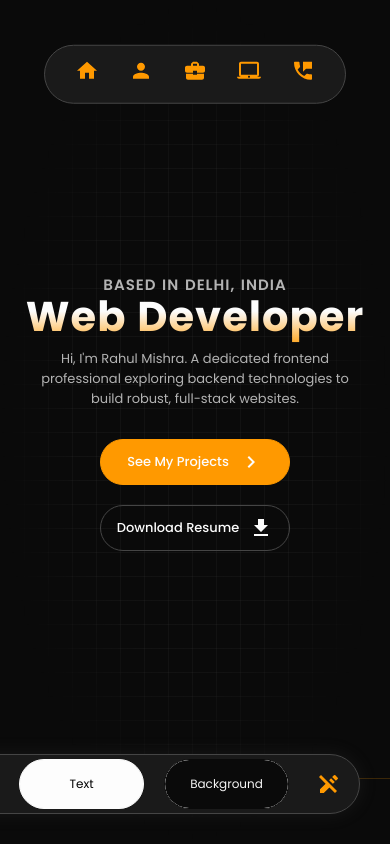
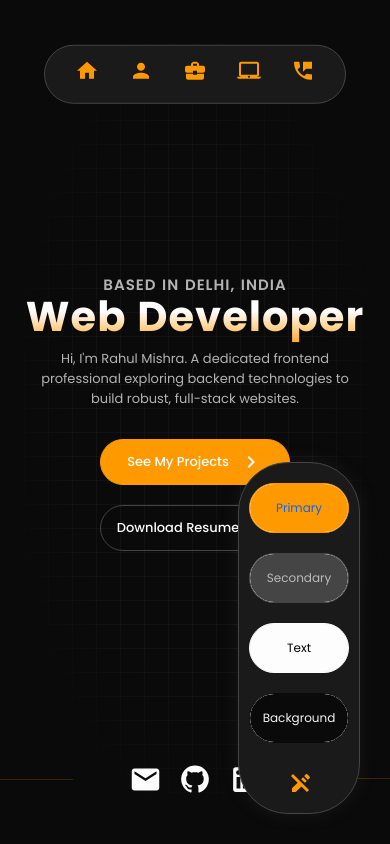
Before and after one commit to TheCyberAtom/PortFolio, a React (Vite) app: page / in a window 390 px wide. Both pictures are taken after a click on the element 329 px from the left and 784 px from the top of the page. Shown: the top 844 px of the page. Built offline with nearby package versions, Linux system fonts and the light colour scheme.

Commit message:
Added: Customise section responsive styles

```diff
--- a/src/customise/Customise.css
+++ b/src/customise/Customise.css
@@ -4,7 +4,7 @@
   position: relative;
 }
 
-.customise .customise-content {
+.customise-content {
   position: fixed;
   z-index: 9999;
   bottom: 30px;
@@ -20,7 +20,7 @@
   box-shadow: 0px 0px 20px 0px rgba(145, 145, 145, 0.1);
 }
 
-.customise .edit-button {
+.edit-button {
   display: grid;
   place-items: center;
   cursor: pointer;
@@ -28,6 +28,7 @@
   right: 0;
   width: 60px;
   height: 60px;
+  transition: all 0.5s;
 }
 
 .icon {
@@ -85,3 +86,46 @@ input[type="color"]::-webkit-color-swatch {
   border: none;
   border-radius: 50px;
 }
+
+input[type="color"]:focus {
+  border: 2px solid var(--primary-color);
+  box-shadow: 0 0 0 4px rgba(249, 183, 83, 0.3);
+}
+
+/* Responsive Design */
+@media (max-width: 769px) {
+  .customise-content {
+    height: auto;
+    width: auto;
+    min-width: 60px;
+    padding: 10px;
+    display: flex;
+    align-items: center;
+    justify-content: flex-end;
+    flex-direction: column;
+  }
+
+  .customise-options {
+    flex-direction: column;
+    margin: 0;
+    justify-content: flex-start;
+    align-items: flex-start;
+    margin-bottom: 50px;
+    z-index: 9999;
+  }
+
+  .color-option {
+    margin: 10px 0;
+  }
+
+  .edit-button {
+    bottom: 0;
+  }
+  .edit-button.open {
+    right: 28px;
+  }
+
+  input[type="color"] {
+    width: 100px;
+  }
+}
--- a/src/customise/Customise.jsx
+++ b/src/customise/Customise.jsx
@@ -1,4 +1,4 @@
-import React, { useState } from "react";
+import React, { useState, useEffect } from "react";
 import EditIcon from "@mui/icons-material/Edit";
 import EditOffIcon from "@mui/icons-material/EditOff";
 import { motion } from "framer-motion";
@@ -7,19 +7,39 @@ import CustomOptions from "./CustomOptions";
 
 const Customise = () => {
   const [isOpen, setIsOpen] = useState(false);
+  const [isMobile, setIsMobile] = useState(false); // State to track if screen is mobile
+
+  // Use useEffect to track screen width
+  useEffect(() => {
+    const handleResize = () => {
+      setIsMobile(window.innerWidth < 769); // Set isMobile based on window width
+    };
+
+    window.addEventListener("resize", handleResize);
+    handleResize(); // Check initial window size
+
+    return () => {
+      window.removeEventListener("resize", handleResize);
+    };
+  }, []);
 
   return (
     <div className="customise" id="customise">
       <motion.div
         className="customise-content"
-        initial={{ width: "60px", minWidth: "60px" }}
+        initial={{ width: "60px", minWidth: "60px", height: "60px" }}
         animate={{
-          width: isOpen ? "auto" : "60px",
+          width: isOpen ? (isMobile ? "auto" : "auto") : "60px",
+          height: isOpen && isMobile ? "auto" : "60px",
           minWidth: "60px",
+          minHeight: "60px",
         }}
         transition={{ duration: 0.5, ease: "easeOut" }}
       >
-        <div className="edit-button" onClick={() => setIsOpen((prev) => !prev)}>
+        <div
+          className={isOpen ? "edit-button open" : "edit-button close"}
+          onClick={() => setIsOpen((prev) => !prev)}
+        >
           {isOpen ? (
             <EditOffIcon className="icon" />
           ) : (
```
